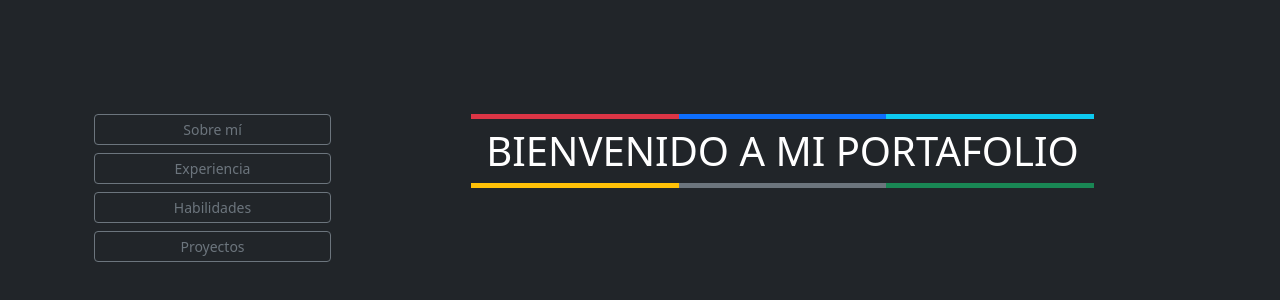
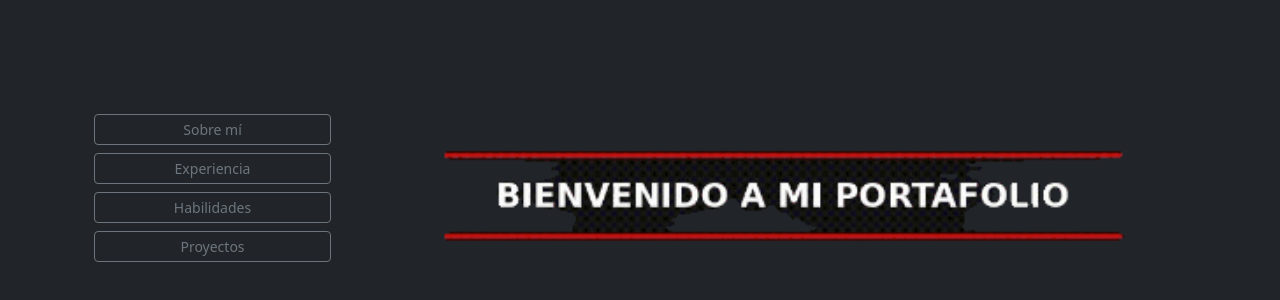
Before and after one commit to rubenevivancos/Portafolio, a React (Create React App) app: page / in a window 1280 px wide. Shown: the part 212-512 px from the top of the page. Built offline with nearby package versions, Linux system fonts and the light colour scheme.

Commit message:
feat: update home screen design in portfolio

```diff
--- a/src/Components/Home/home.js
+++ b/src/Components/Home/home.js
@@ -1,6 +1,7 @@
 import { Container, Row, Col } from 'react-bootstrap';
 import SideBarMenu from '../SideBarMenu/sideBarMenu';
 import HamburguerMenu from '../HamburguerMenu/hamburguerMenu';
+import portafolioGIF from '../../Images/portafolioGIF.gif';
 
 
 export default function Home() {
@@ -14,6 +15,32 @@ export default function Home() {
                         <SideBarMenu />
 
                         {/* Menú de hamburguesa para pantallas pequeñas */}
+                        <HamburguerMenu />
+                    </Col>
+
+                    <Col lg={9}>
+                        <div className="d-flex justify-content-center">
+                            <img src={portafolioGIF} alt="GIF portafolio" className="img-fluid w-100 w-md-75 w-lg-50 mx-auto d-block"/>
+                        </div>
+                    </Col>
+                </Row>
+            </Container>
+        </div>
+    )
+}
+
+/*
+export default function Home() {
+
+    return(
+        <div className="bg-dark d-flex justify-content-center align-items-center" style={{ height: '100vh' }}>
+            <Container>
+                <Row>
+                    <Col lg={3} className="d-flex align-items-center">
+                        {/* Sidebar para pantallas grandes }
+                        <SideBarMenu />
+
+                        {/* Menú de hamburguesa para pantallas pequeñas }
                         <HamburguerMenu />
                     </Col>
 
@@ -39,3 +66,4 @@ export default function Home() {
         </div>
     )
 }
+*/
```
Also changed, not shown: src/Images/portafolioGIF.gif (added).
